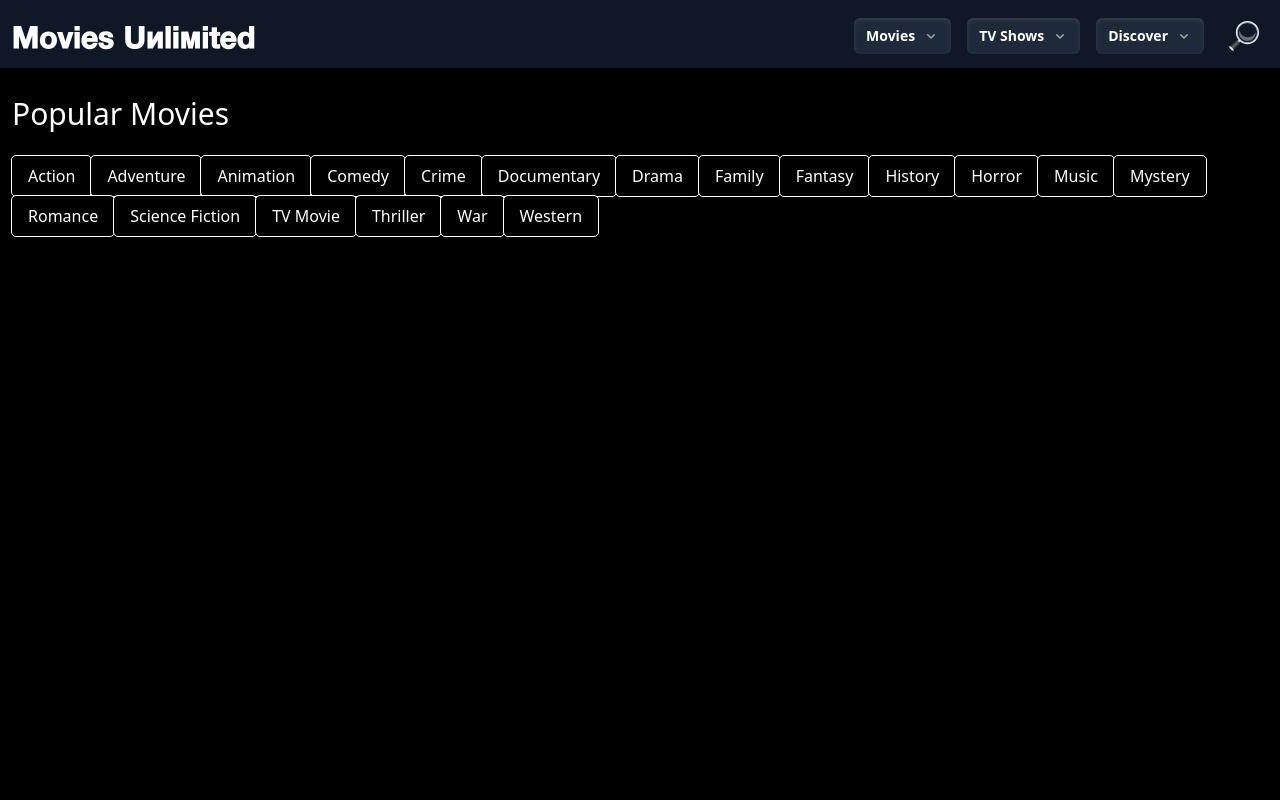
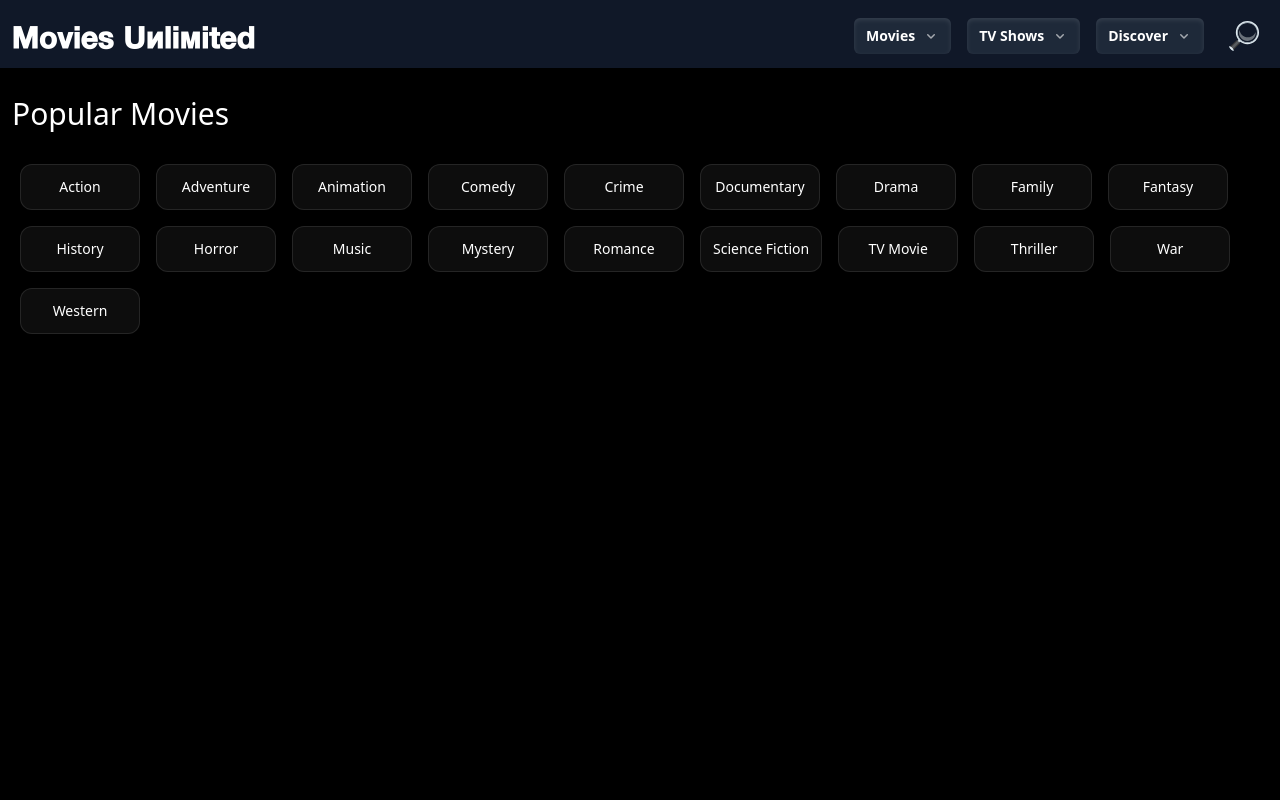
Before and after one commit to femke77/movies-and-tv, a React (Vite) app: page /explore/popular in a window 1280 px wide. Shown: the top 800 px of the page. Built offline with nearby package versions, Linux system fonts and the light colour scheme; no server answers.

Commit message:
nicer css for genre buttons

```diff
--- a/src/components/GenreSelector.tsx
+++ b/src/components/GenreSelector.tsx
@@ -2,19 +2,41 @@ import { IGenre } from "../interfaces/IGenre";
 
 const GenreSelector = ({
   genres,
+  selectedGenres,
   onGenreToggle,
 }: {
   genres: IGenre[];
-
+  selectedGenres: string[];
   onGenreToggle: (genre: string) => void;
 }) => {
+
+    console.log(selectedGenres);
+
   return (
     <div>
       {genres.map((genre) => (
         <button
           onClick={() => onGenreToggle(String(genre.id))}
           key={genre.id}
-          className="px-4 py-2 rounded outline transition-colors duration-200 bg-black text-white hover:bg-gray-300 hover:text-black"
+          className={`
+          border
+          border-white/10
+          rounded-xl
+          p-3
+          text-white
+          text-center
+          cursor-pointer
+          transition-all
+          duration-300
+          ease-in-out
+          select-none
+          text-sm
+          whitespace-nowrap
+          m-2
+          min-w-[120px]
+          hover:border-blue-700
+          ${selectedGenres.includes(String(genre.id)) ? 'bg-red-900' : 'bg-white/[0.05]'}
+        `}
         >
           {genre.name}
         </button>
--- a/src/components/MediaListContainer.tsx
+++ b/src/components/MediaListContainer.tsx
@@ -42,7 +42,7 @@ const MediaListContainer = ({
     <div className="mt-24">
       <div className="mx-3">
         <h2 className="text-xl sm:text-2xl md:text-3xl mb-6">{heading}</h2>
-        <GenreSelector genres={genres} onGenreToggle={toggleGenre} />
+        <GenreSelector genres={genres} onGenreToggle={toggleGenre} selectedGenres={selectedGenres}/>
       </div>
 
       {data && (
--- a/src/hooks/useSearchAndDiscover.tsx
+++ b/src/hooks/useSearchAndDiscover.tsx
@@ -89,7 +89,7 @@ export const useInfiniteDiscoverQuery = (
 // time_window can be 'day', 'week'
 const getTrending = async ({
   type = "all",
-  time_window = "day",
+  time_window = "week",
   pageParam = 1,
 }) => {
   const { data } = await TMDBClient.get(
```
